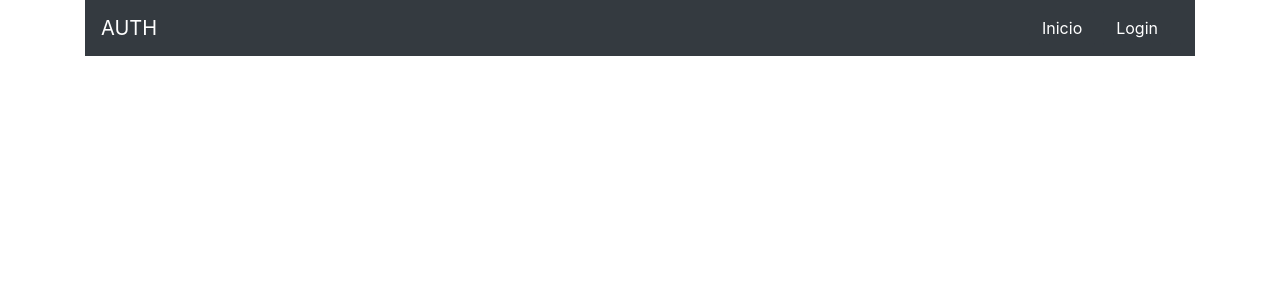
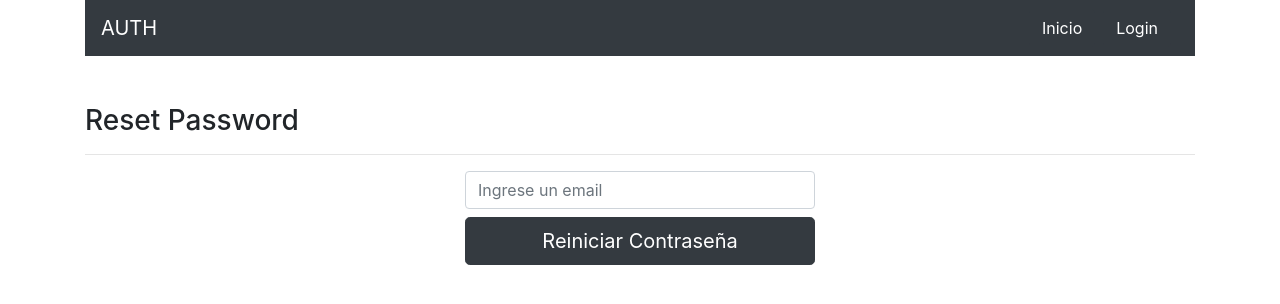
Before and after one commit to GerardoZuno/auth-react, a React (Create React App) app: page /reset in a window 1280 px wide. Shown: the top 304 px of the page. Built offline with nearby package versions, Linux system fonts and the light colour scheme; no server answers.

Commit message:
Add Reset Component

```diff
--- /dev/null
+++ b/firestore.indexes.json
@@ -0,0 +1,4 @@
+{
+  "indexes": [],
+  "fieldOverrides": []
+}
--- a/package.json
+++ b/package.json
@@ -7,6 +7,7 @@
     "@testing-library/react": "^11.2.7",
     "@testing-library/user-event": "^12.8.3",
     "firebase": "^8.8.1",
+    "moment": "^2.29.1",
     "react": "^17.0.2",
     "react-dom": "^17.0.2",
     "react-router-dom": "^5.2.0",
--- a/src/App.jsx
+++ b/src/App.jsx
@@ -9,6 +9,7 @@ import {
 import NavBar from './components/NavBar'
 import Admin from './components/Admin'
 import Login from './components/Login'
+import Reset from './components/Reset'
 import {auth} from "./firebase.js";
 
 
@@ -35,6 +36,7 @@ function App() {
        <Switch>
          <Route exact path='/login' component={Login}/>
          <Route exact path='/admin' component={Admin}/>
+         <Route exact path='/reset' component={Reset}/>
          <Route exact path='/' />
 
 
--- a/src/components/Firestore.jsx
+++ b/src/components/Firestore.jsx
@@ -1,5 +1,6 @@
 import React from 'react'
 import {db} from '../firebase'
+import moment from 'moment'
 
 const Firestore = ({user}) => {
     console.log(user)
@@ -112,7 +113,7 @@ const Firestore = ({user}) => {
                         {
                         tareas.map(item => (
                             <li className="list-group-item" key={item.id}>
-                            {item.name}
+                            {item.name} - {moment(item.fecha).format('LLL')}
                             <button
                                 className="btn btn-danger btn-sm float-right"
                                 onClick={() => eliminar(item.id)}
--- a/src/components/Login.jsx
+++ b/src/components/Login.jsx
@@ -138,6 +138,17 @@ function Login({history}) {
             >
               {esRegistro ? "Ya tienes cuenta?" : "Registrarse"}
             </button>
+            {
+              !esRegistro && (
+                <button className="btn btn-secondary btn-sm btn-block"
+                type='button'
+                onClick={() =>history.push('/reset')}
+                >
+                Recuperar Contraseña
+              </button>
+              )
+            }
+
           </form>
         </div>
       </div>
--- /dev/null
+++ b/src/components/Reset.jsx
@@ -0,0 +1,68 @@
+import React from 'react'
+import {auth} from '../firebase.js'
+import { useHistory } from "react-router-dom";
+
+
+function Reset() {
+    const [email, setEmail] = React.useState("");
+    const [error, setError] = React.useState(null);
+
+    const history = useHistory()
+
+    const procesarDatos = (e) => {
+        e.preventDefault();
+        if (!email.trim()) {
+          console.log("datos vacios")
+          setError("Ingrese un email");
+          return;
+        }
+
+        setError(null);
+        recuperarDatos()
+
+      };
+
+      const recuperarDatos = React.useCallback(async() => {
+         try {
+               await auth.sendPasswordResetEmail(email)
+               console.log('correo enviado')
+               history.push('/login')
+         }catch(error){
+           console.log(error.code)
+           if(error.code === "auth/user-not-found")
+           setError('correo no registrado')
+         }
+
+      },[email, history])
+
+
+    return (
+        <div className="mt-5">
+        <h3 className="text center">
+            Reset Password
+        </h3>
+        <hr />
+        <div className="row justify-content-center">
+          <div className="col-12 col-sm-8 col-md-6 col-xl-4">
+            <form onSubmit={procesarDatos}>
+              {error && <div className="alert alert-danger">{error}</div>}
+              <input
+                type="email"
+                className="form-control mb-2"
+                placeholder="Ingrese un email"
+                onChange={(e) => setEmail(e.target.value)}
+                value={email}
+              />
+
+              <button className="btn btn-dark btn-lg btn-block">
+                  Reiniciar Contraseña
+              </button>
+
+            </form>
+          </div>
+        </div>
+      </div>
+    )
+}
+
+export default Reset
```
Also changed, not shown: firebase.json (added), 2 other files (tests, documents, lock files or other folders).
